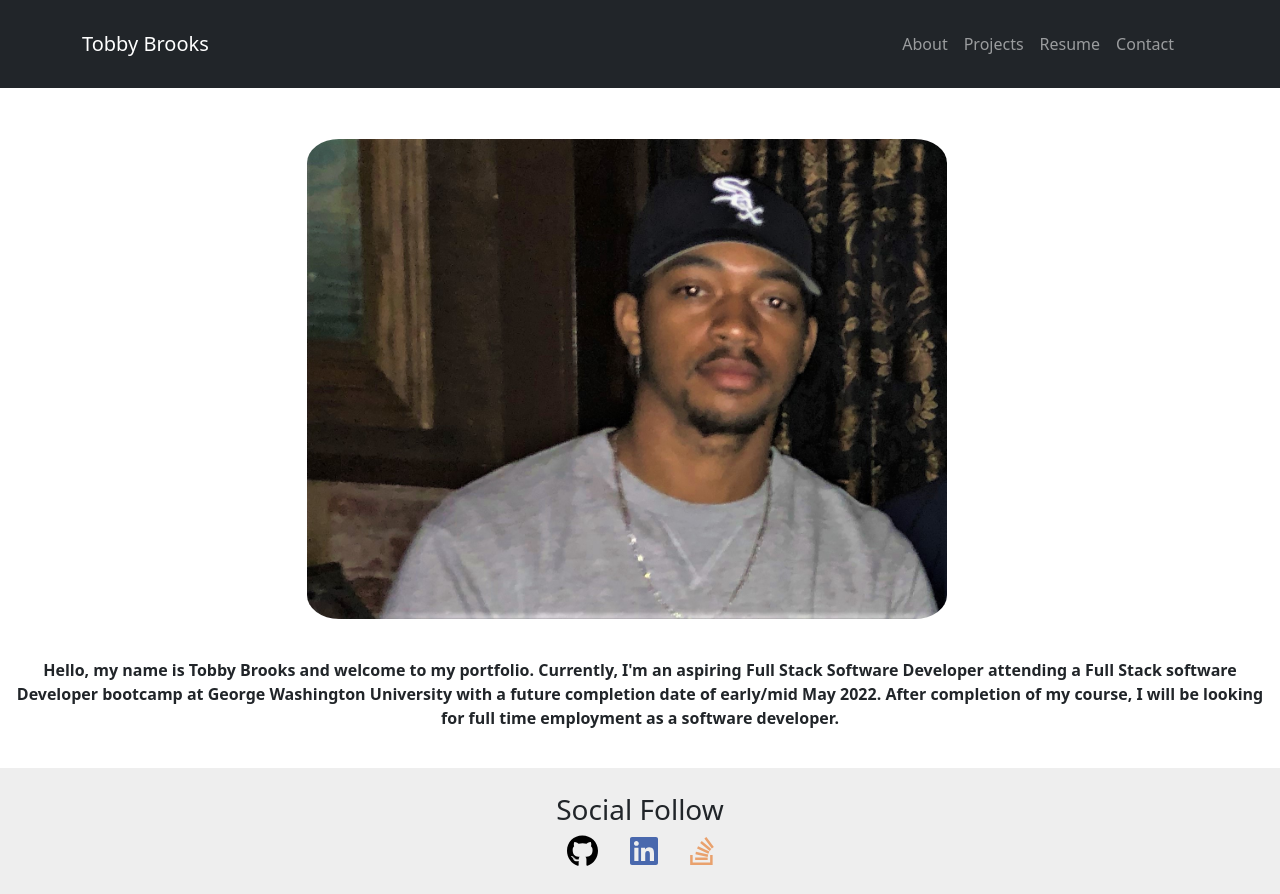
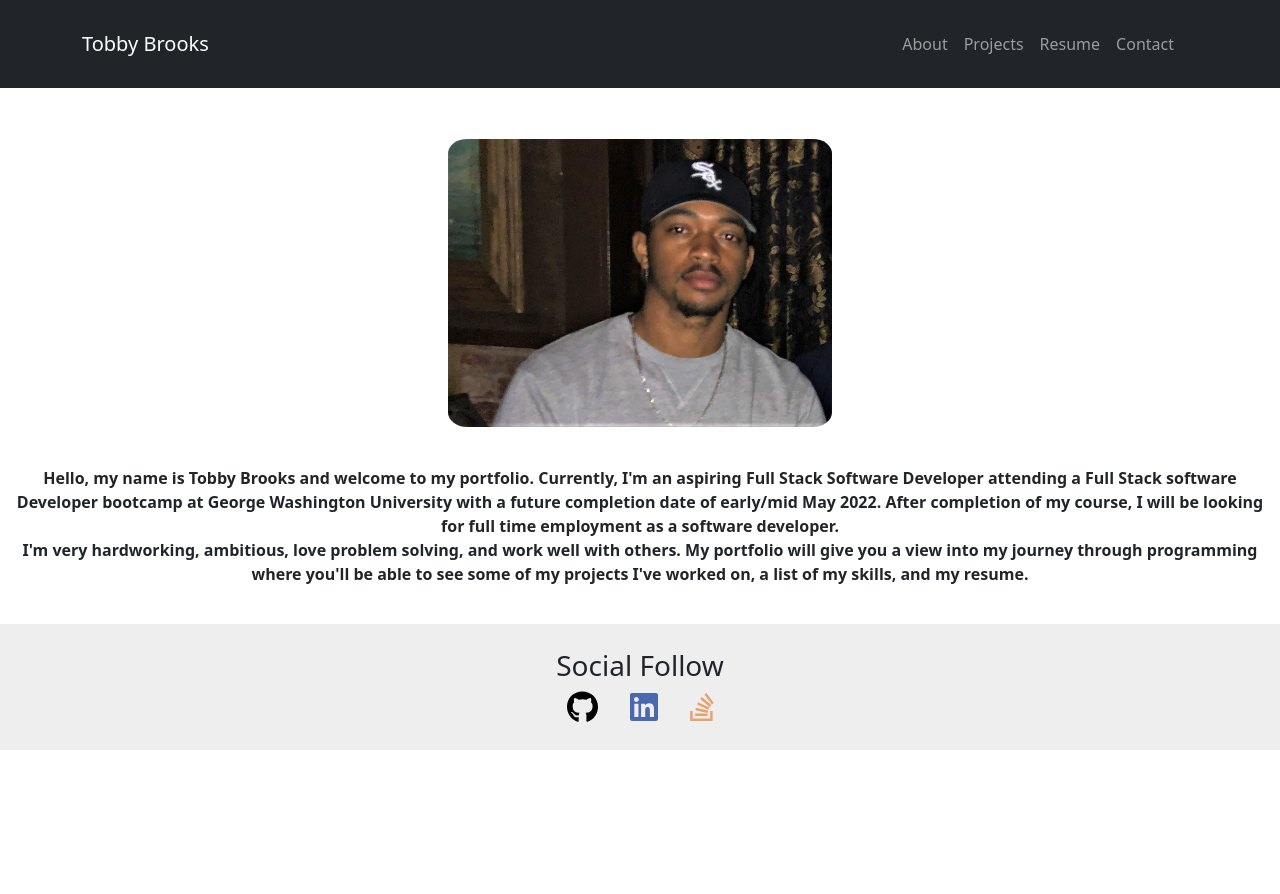
Before and after one commit to 1tbrooks1/tobbybrooks-react-portfolio, a React (Create React App) app: page / in a window 1280 px wide. After the commit the page ends 800 px from the top, so only its background shows below. Built offline with nearby package versions, Linux system fonts and the light colour scheme.

Commit message:
updated bio in about

```diff
--- a/src/components/About/about.css
+++ b/src/components/About/about.css
@@ -4,9 +4,9 @@ h1{
 }
 
 img.image {
-    margin-left: 24%;
+    margin-left: 35%;
     margin-top: 2%;
-    width: 50%;
+    width: 30%;
     border-radius: 5%;
 }
 
--- a/src/components/About/index.js
+++ b/src/components/About/index.js
@@ -9,10 +9,14 @@ function About() {
       <div>
       <img className="image d-block"  alt="profile" src={profPic}></img>
       <p>Hello, my name is Tobby Brooks and welcome to my portfolio.
-      Currently, I'm an aspiring Full Stack Software Developer attending a Full Stack software<br></br>
+      Currently, I'm an aspiring Full Stack Software Developer attending a Full Stack software<br />
       Developer bootcamp at George Washington University with a future completion date of early/mid May 2022.
-      After completion of my course, I will be looking<br></br>
-      for full time employment as a software developer.</p>
+      After completion of my course, I will be looking
+      for full time employment as a software developer. <br />
+      I'm very hardworking, ambitious,
+      love problem solving, and work well with others. My portfolio will give you a view
+      into my journey through programming where you'll be able to see some of my projects
+      I've worked on, a list of my skills, and my resume.</p>
       </div>
     </section>
   )
```
